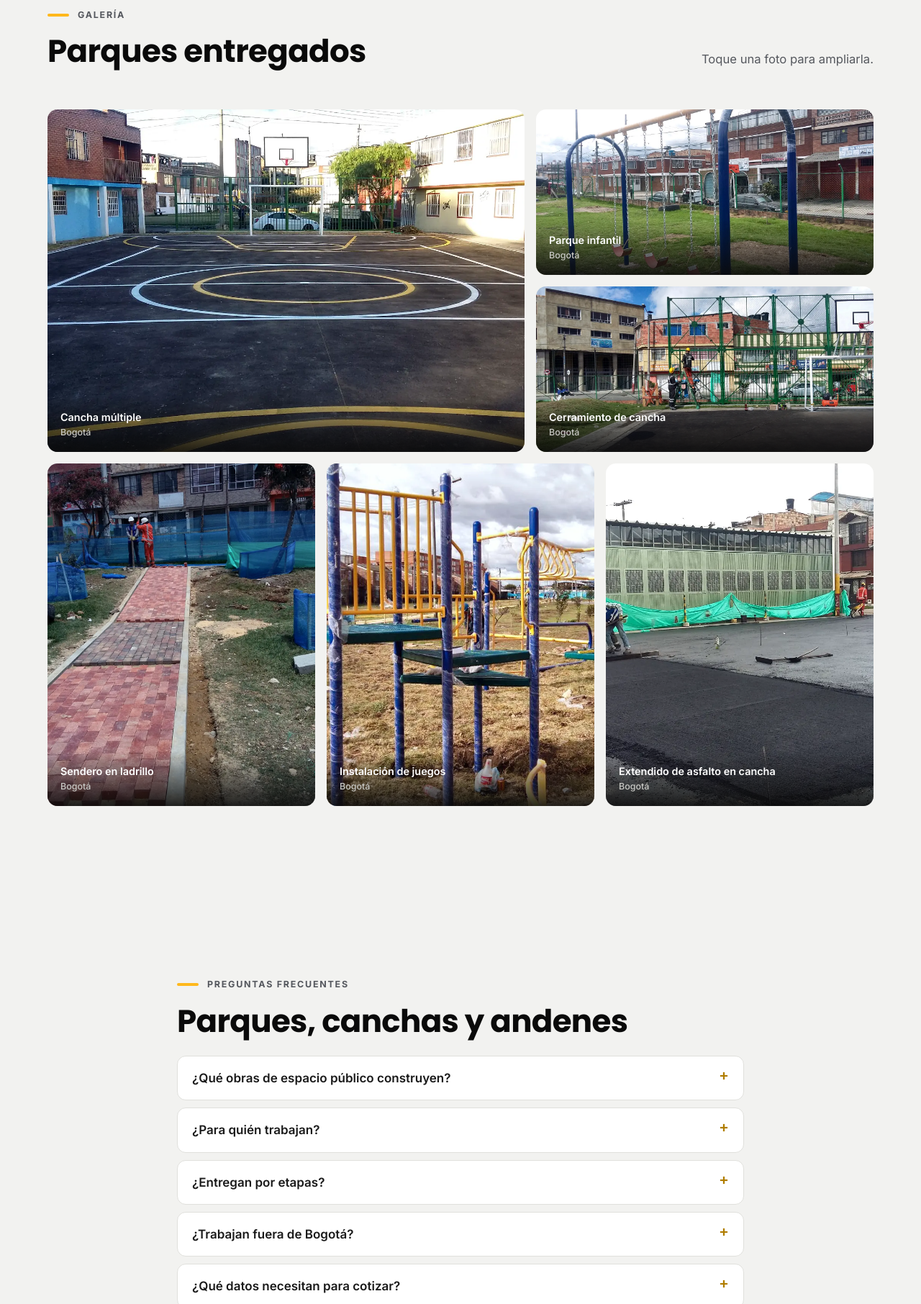
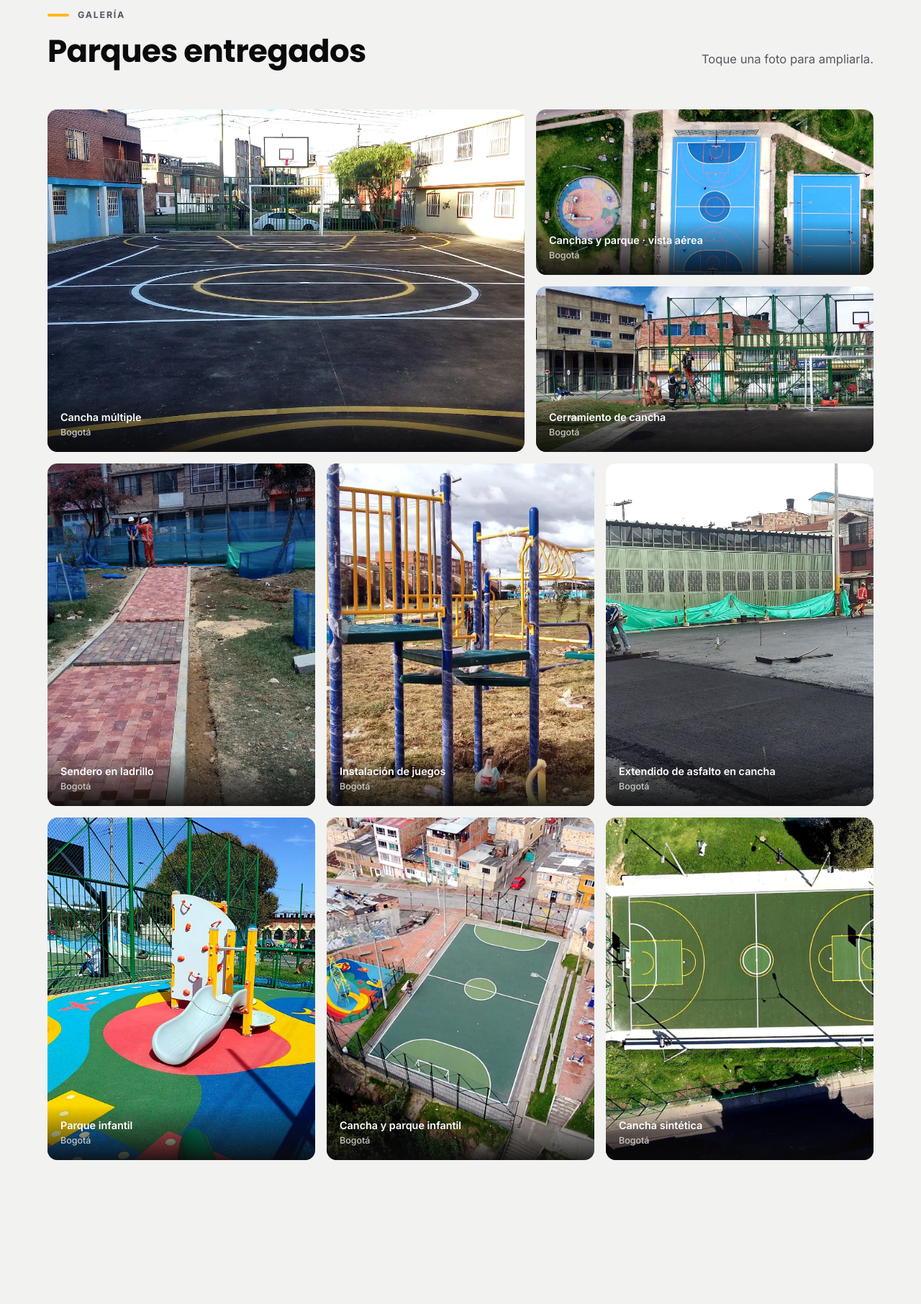
Before and after one commit to Andyrmb/BHR-Web-Site, a plain HTML site: page espacio-publico-y-urbanismo.html in a window 1280 px wide. Shown: the part 3150-4962 px from the top of the page at 72% size. Drawn offline with Linux system fonts and the light colour scheme.

Commit message:
Galerias: parques nuevos en inicio, proyectos y espacio publico

```diff
--- a/espacio-publico-y-urbanismo.html
+++ b/espacio-publico-y-urbanismo.html
@@ -627,11 +627,14 @@ a.ch:hover b{text-decoration:underline;text-decoration-color:var(--y);text-decor
  <div class="head"><div class="rv"><p class="kicker">Galería</p><h2 class="h2">Parques entregados</h2></div><p class="lead rv">Toque una foto para ampliarla.</p></div>
  <div class="gal rv">
   <figure class="gi g7"><img src="img/ep-cancha-circulos.webp" alt="Cancha múltiple con demarcación nueva" loading="lazy"><figcaption>Cancha múltiple<small>Bogotá</small></figcaption></figure>
-  <figure class="gi g5"><img src="img/ep-columpios.webp" alt="Columpios en parque infantil" loading="lazy"><figcaption>Parque infantil<small>Bogotá</small></figcaption></figure>
+  <figure class="gi g5"><img src="img/ep-parques-aereo-canchas.webp" alt="Vista aérea de canchas múltiples y parque infantil" loading="lazy"><figcaption>Canchas y parque · vista aérea<small>Bogotá</small></figcaption></figure>
   <figure class="gi g5"><img src="img/ep-cerramiento.webp" alt="Cerramiento de cancha" loading="lazy"><figcaption>Cerramiento de cancha<small>Bogotá</small></figcaption></figure>
   <figure class="gi g4"><img src="img/ep-sendero-ladrillo.webp" alt="Sendero en ladrillo" loading="lazy"><figcaption>Sendero en ladrillo<small>Bogotá</small></figcaption></figure>
   <figure class="gi g4"><img src="img/ep-parque-infantil.webp" alt="Instalación de parque infantil" loading="lazy"><figcaption>Instalación de juegos<small>Bogotá</small></figcaption></figure>
   <figure class="gi g4"><img src="img/ep-pav-cancha.webp" alt="Extendido de asfalto en cancha" loading="lazy"><figcaption>Extendido de asfalto en cancha<small>Bogotá</small></figcaption></figure>
+  <figure class="gi g4"><img src="img/ep-parque-colores.webp" alt="Parque infantil con piso de caucho" loading="lazy"><figcaption>Parque infantil<small>Bogotá</small></figcaption></figure>
+  <figure class="gi g4"><img src="img/ep-cancha-parque-aereo.webp" alt="Cancha y parque infantil, vista aérea" loading="lazy"><figcaption>Cancha y parque infantil<small>Bogotá</small></figcaption></figure>
+  <figure class="gi g4"><img src="img/ep-cancha-sintetica-aerea.webp" alt="Cancha sintética, vista aérea" loading="lazy"><figcaption>Cancha sintética<small>Bogotá</small></figcaption></figure>
  </div></div></section>
 <section class="sec gray"><div class="wrap" style="max-width:860px"><p class="kicker">Preguntas frecuentes</p><h2 class="h2">Parques, canchas y andenes</h2><div class="faq"><details class="faq-i"><summary>¿Qué obras de espacio público construyen?</summary><p>Parques, canchas múltiples con pavimento y demarcación, senderos en adoquín, andenes, zonas verdes y obras de urbanismo.</p></details><details class="faq-i"><summary>¿Para quién trabajan?</summary><p>Para entidades públicas, constructoras y urbanizadores, cajas de compensación, clubes y conjuntos residenciales.</p></details><details class="faq-i"><summary>¿Entregan por etapas?</summary><p>Sí. Podemos entregar por zonas para que el lugar no se cierre completo mientras avanza la obra.</p></details><details class="faq-i"><summary>¿Trabajan fuera de Bogotá?</summary><p>Sí. Nuestra sede está en Bogotá y ejecutamos obras en todo el país. Los equipos se trasladan en cama baja y el costo del traslado se incluye en la cotización según la distancia.</p></details><details class="faq-i"><summary>¿Qué datos necesitan para cotizar?</summary><p>Dirección o municipio de la obra, tipo de trabajo, área o cantidad aproximada, fecha de inicio y, si la tiene, una foto del sitio. Puede enviarlos por WhatsApp al 310 222 8667.</p></details></div></div></section></main>
 <div class="cta"><div class="wrap"><h2>¿Tiene un proyecto en estudio o una obra por iniciar?</h2><div class="ctas"><a class="btn btn-n" href="/contacto">Solicitar cotización <svg class="ar"><use href="#ar"/></svg></a><a class="btn btn-wa js-wa" href="#" data-msg="Hola, quiero cotizar un proyecto de ingeniería civil."><svg><use href="#wa"/></svg> WhatsApp</a></div></div></div>
```
Also changed, not shown: index.html (+1 -1 lines), proyectos.html (+1 -1 lines).
